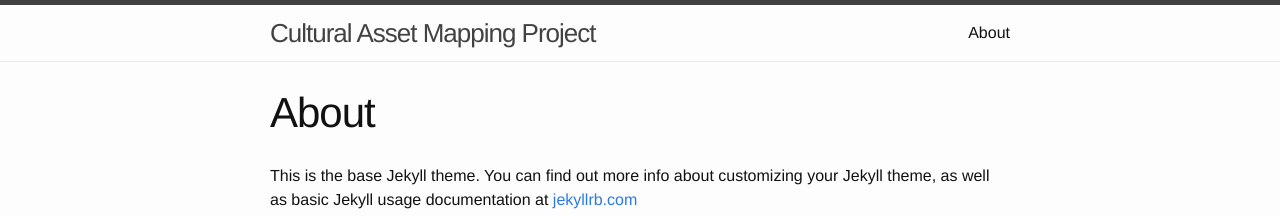
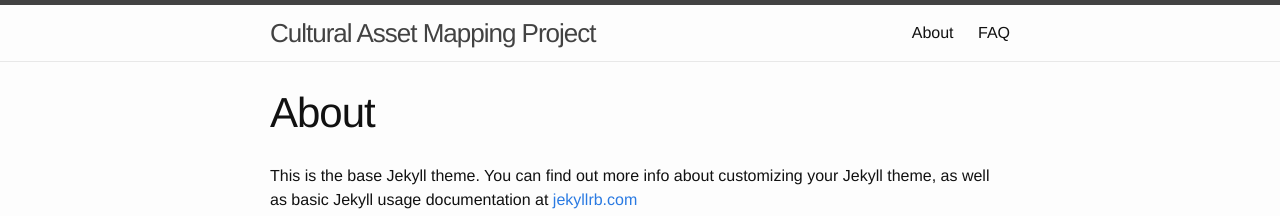
Before and after one commit to cityofaustin/cultural-asset-mapping-project-old, a Jekyll site: the page built from about.md, in a window 1280 px wide. Shown: the top 216 px of the page. Built offline with Jekyll 4.4.1, drawn with Linux system fonts in a browser that asks for light colours.

Commit message:
add test nav links

```diff
--- a/_includes/header.html
+++ b/_includes/header.html
@@ -13,12 +13,9 @@
         </svg>
       </a>
 
-      <div class="trigger">
-        {% for my_page in site.pages %}
-          {% if my_page.title %}
-          <a class="page-link" href="{{ my_page.url | prepend: site.baseurl }}">{{ my_page.title }}</a>
-          {% endif %}
-        {% endfor %}
+      <div>
+          <a class="page-link" href="{{site.baseurl}}#about">About</a>
+          <a class="page-link" href="{{site.baseurl}}/#faq">FAQ</a>
       </div>
     </nav>
 
```
